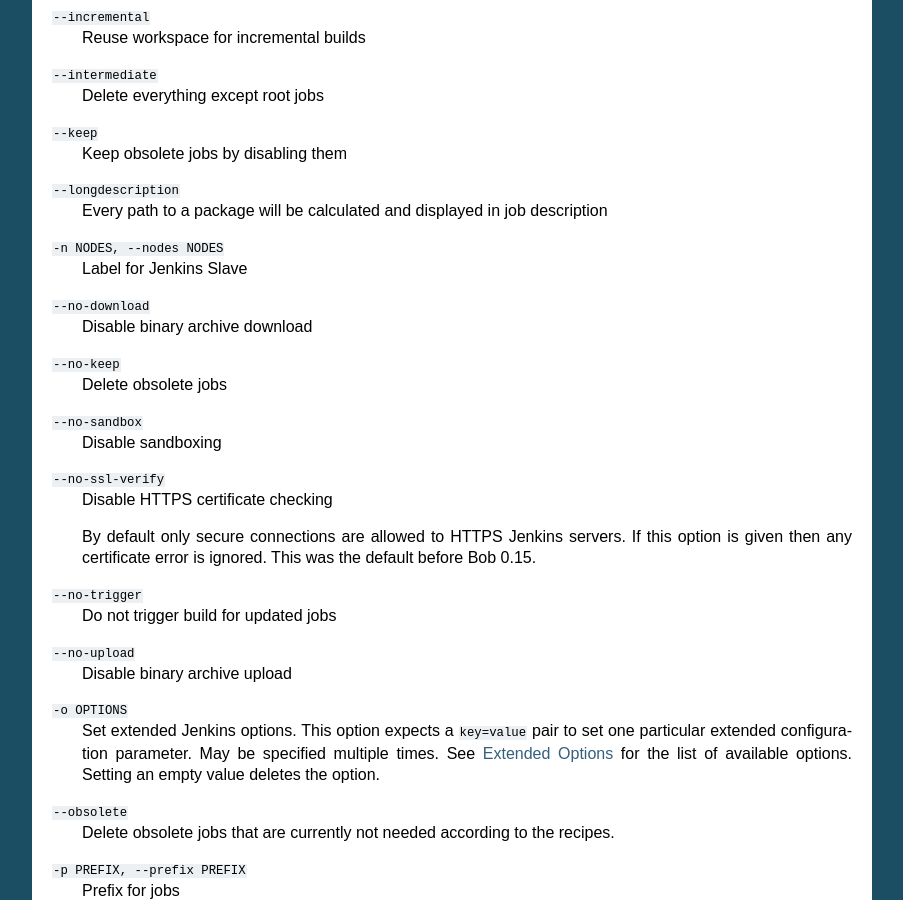
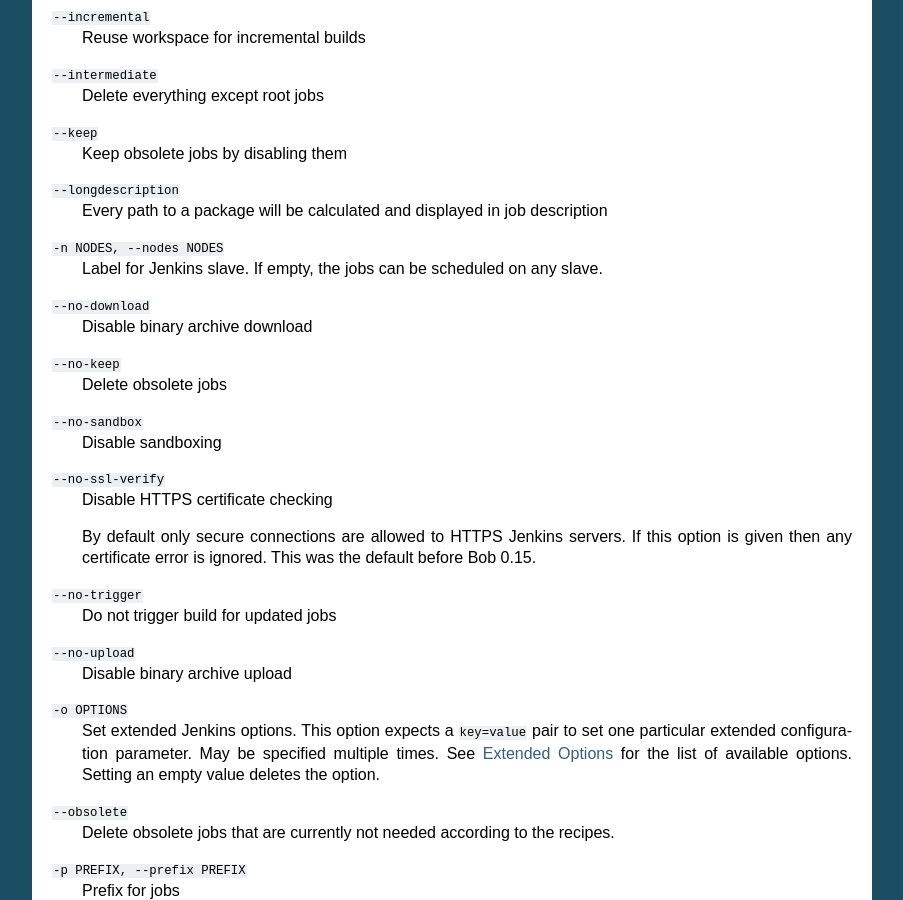
Before and after one commit to BobBuildTool/bob, a Sphinx documentation site: the page built from doc/manpages/bob-jenkins.rst, in a window 1280 px wide and 900 px high, scrolled down 1316 px. Shown: the whole window, without its empty margins (198-1101 px from the left). Built offline with Sphinx 7.4.7, drawn with Linux system fonts in a browser that asks for light colours; formulas are drawn with MathJax 3; pages that are not in the unit, such as notebooks, are missing from menus; the version number could not be read and is left out.

Commit message:
doc: improve jenkins --nodes option description

```diff
--- a/doc/manpages/bob-jenkins.rst
+++ b/doc/manpages/bob-jenkins.rst
@@ -89,7 +89,7 @@ Options
     Every path to a package will be calculated and displayed in job description
 
 ``-n NODES, --nodes NODES``
-    Label for Jenkins Slave
+    Label for Jenkins slave. If empty, the jobs can be scheduled on any slave.
 
 ``--no-download``
     Disable binary archive download
```
